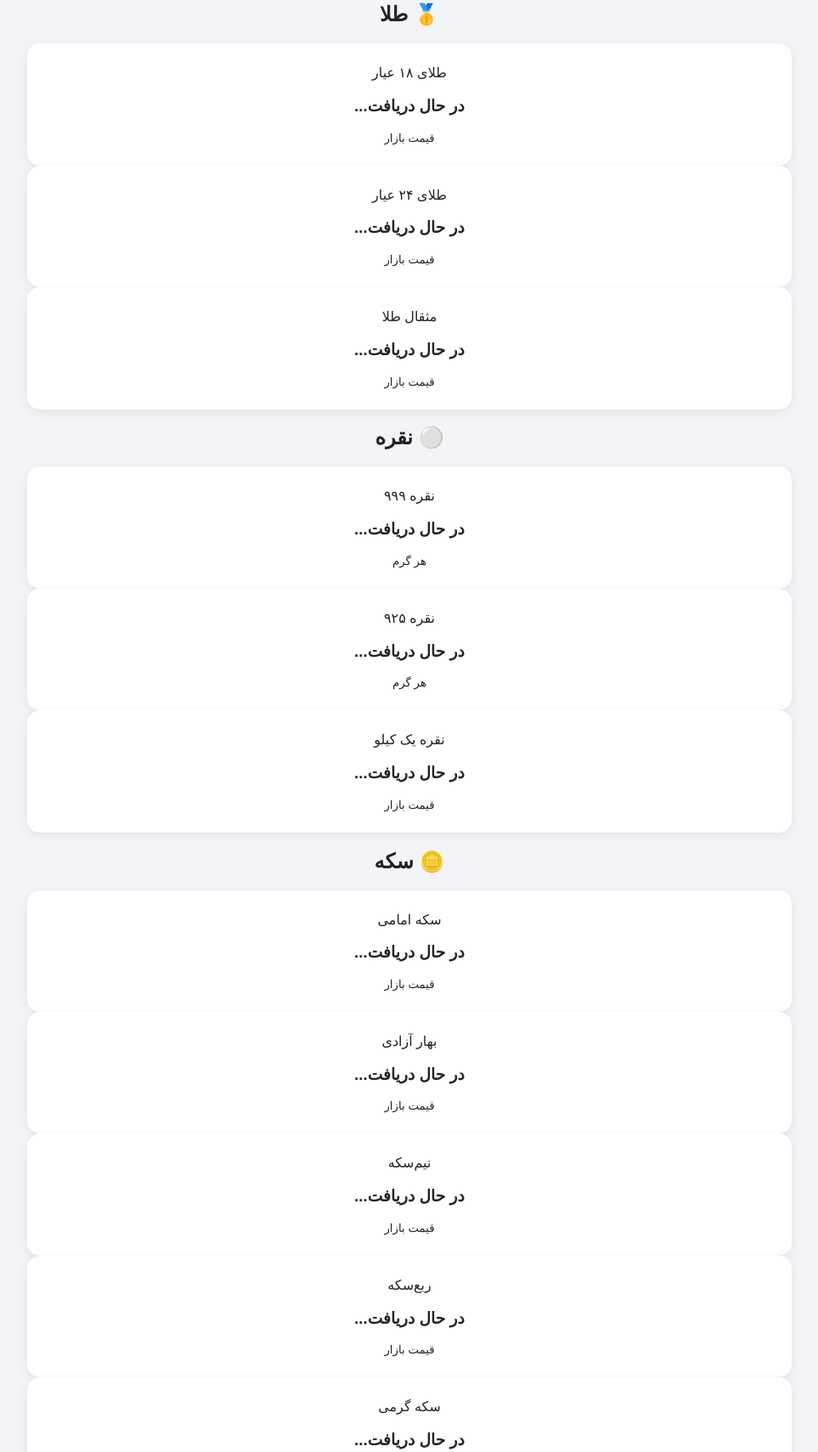
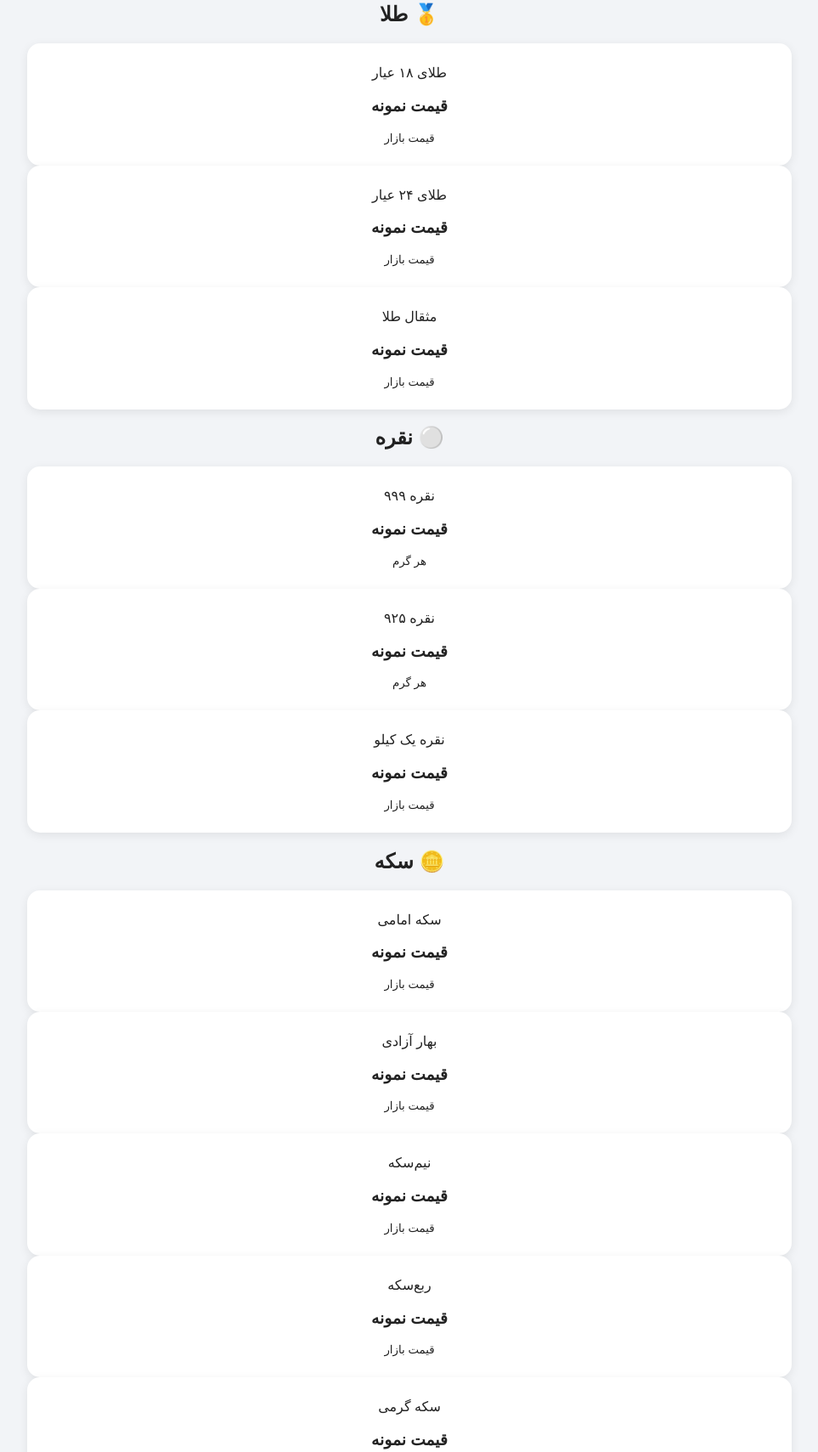
Before and after one commit to sajadshyarbahadori-bit/price-iran, a plain HTML site: page index.html in a window 1280 px wide. Shown: the part 199-1908 px from the top of the page at 85% size, without its empty margins (158-1121 px from the left). Drawn offline with Linux system fonts and the light colour scheme.

Commit message:
Update index.html

```diff
--- a/index.html
+++ b/index.html
@@ -5,7 +5,6 @@
 <head>
     <meta charset="UTF-8">
     <meta name="viewport" content="width=device-width, initial-scale=1.0">
-
     <title>بازار ایران | طلا، نقره و ارز</title>
 
     <link rel="stylesheet" href="style.css">
@@ -29,19 +28,19 @@
 
             <div class="card">
                 <span>طلای ۱۸ عیار</span>
-                <h3 id="gold18">در حال دریافت...</h3>
+                <h3 id="gold18">قیمت نمونه</h3>
                 <small>قیمت بازار</small>
             </div>
 
             <div class="card">
                 <span>طلای ۲۴ عیار</span>
-                <h3 id="gold24">در حال دریافت...</h3>
+                <h3 id="gold24">قیمت نمونه</h3>
                 <small>قیمت بازار</small>
             </div>
 
             <div class="card">
                 <span>مثقال طلا</span>
-                <h3 id="mesghal">در حال دریافت...</h3>
+                <h3 id="mesghal">قیمت نمونه</h3>
                 <small>قیمت بازار</small>
             </div>
 
@@ -57,19 +56,19 @@
 
             <div class="card">
                 <span>نقره ۹۹۹</span>
-                <h3 id="silver999">در حال دریافت...</h3>
+                <h3 id="silver999">قیمت نمونه</h3>
                 <small>هر گرم</small>
             </div>
 
             <div class="card">
                 <span>نقره ۹۲۵</span>
-                <h3 id="silver925">در حال دریافت...</h3>
+                <h3 id="silver925">قیمت نمونه</h3>
                 <small>هر گرم</small>
             </div>
 
             <div class="card">
                 <span>نقره یک کیلو</span>
-                <h3 id="silverKg">در حال دریافت...</h3>
+                <h3 id="silverKg">قیمت نمونه</h3>
                 <small>قیمت بازار</small>
             </div>
 
@@ -85,31 +84,31 @@
 
             <div class="card">
                 <span>سکه امامی</span>
-                <h3 id="coin">در حال دریافت...</h3>
+                <h3 id="coin">قیمت نمونه</h3>
                 <small>قیمت بازار</small>
             </div>
 
             <div class="card">
                 <span>بهار آزادی</span>
-                <h3 id="bahar">در حال دریافت...</h3>
+                <h3 id="bahar">قیمت نمونه</h3>
                 <small>قیمت بازار</small>
             </div>
 
             <div class="card">
                 <span>نیم‌سکه</span>
-                <h3 id="halfCoin">در حال دریافت...</h3>
+                <h3 id="halfCoin">قیمت نمونه</h3>
                 <small>قیمت بازار</small>
             </div>
 
             <div class="card">
                 <span>ربع‌سکه</span>
-                <h3 id="quarterCoin">در حال دریافت...</h3>
+                <h3 id="quarterCoin">قیمت نمونه</h3>
                 <small>قیمت بازار</small>
             </div>
 
             <div class="card">
                 <span>سکه گرمی</span>
-                <h3 id="gramCoin">در حال دریافت...</h3>
+                <h3 id="gramCoin">قیمت نمونه</h3>
                 <small>قیمت بازار</small>
             </div>
 
@@ -125,31 +124,31 @@
 
             <div class="card">
                 <span>دلار آمریکا</span>
-                <h3 id="dollar">در حال دریافت...</h3>
+                <h3 id="dollar">قیمت نمونه</h3>
                 <small>قیمت بازار</small>
             </div>
 
             <div class="card">
                 <span>یورو</span>
-                <h3 id="euro">در حال دریافت...</h3>
+                <h3 id="euro">قیمت نمونه</h3>
                 <small>قیمت بازار</small>
             </div>
 
             <div class="card">
                 <span>پوند انگلیس</span>
-                <h3 id="pound">در حال دریافت...</h3>
+                <h3 id="pound">قیمت نمونه</h3>
                 <small>قیمت بازار</small>
             </div>
 
             <div class="card">
                 <span>درهم امارات</span>
-                <h3 id="dirham">در حال دریافت...</h3>
+                <h3 id="dirham">قیمت نمونه</h3>
                 <small>قیمت بازار</small>
             </div>
 
             <div class="card">
                 <span>لیر ترکیه</span>
-                <h3 id="lira">در حال دریافت...</h3>
+                <h3 id="lira">قیمت نمونه</h3>
                 <small>قیمت بازار</small>
             </div>
 
@@ -165,13 +164,13 @@
 
             <div class="card">
                 <span>اونس طلا</span>
-                <h3 id="goldOunce">در حال دریافت...</h3>
+                <h3 id="goldOunce">قیمت نمونه</h3>
                 <small>USD</small>
             </div>
 
             <div class="card">
                 <span>اونس نقره</span>
-                <h3 id="silverOunce">در حال دریافت...</h3>
+                <h3 id="silverOunce">قیمت نمونه</h3>
                 <small>USD</small>
             </div>
 
```
